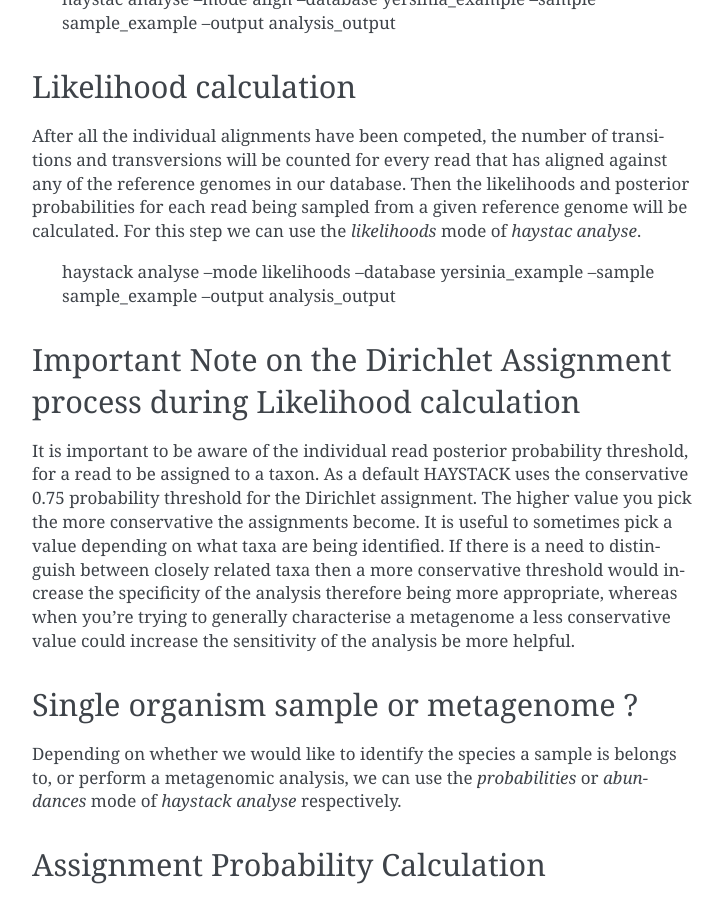
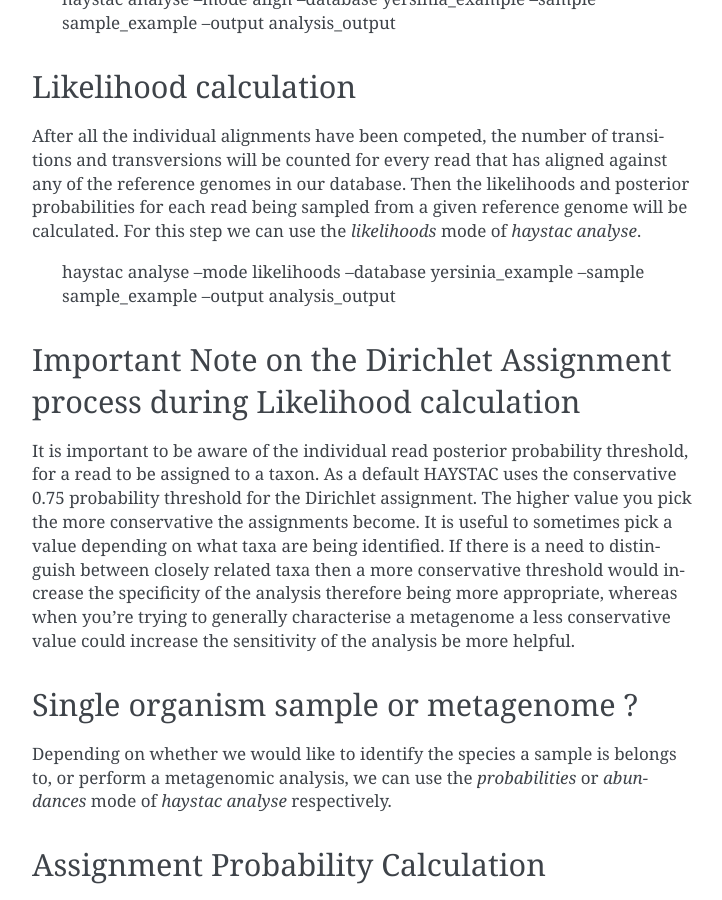
Before and after one commit to antonisdim/haystac, a Sphinx documentation site: the page built from docs/index.rst, in a window 1280 px wide and 900 px high, scrolled down 7263 px. Shown: the whole window, without its empty margins (388-1110 px from the left). Built offline with Sphinx 7.4.7, drawn with Linux system fonts in a browser that asks for light colours; some of the changed text lies outside the part shown.

Commit message:
fix more typos

```diff
--- a/docs/conf.py
+++ b/docs/conf.py
@@ -17,7 +17,7 @@
 
 # -- Project information -----------------------------------------------------
 
-project = "HAYSTACK"
+project = "HAYSTAC"
 # noinspection PyShadowingBuiltins
 copyright = "Copyright 2020, University of Oxford"
 author = "Evangelos A. Dimopoulos, Evan K. Irving-Pease"
--- a/docs/index.rst
+++ b/docs/index.rst
@@ -1,4 +1,4 @@
-HAYSTACK documentation
+HAYSTAC documentation
 ===============================
 
 .. toctree::
@@ -111,7 +111,7 @@
 
 When constructing a database there is always the option to include the species of the representative RefSeq database as well. All you need to do is include the corresponding flag in your command.
 
-    haystack database --mode build --query '("Yersinia"[Organism] OR "Yersinia"[Organism]) AND "complete genome"[All Fields]' --output yersinia_example --refseq-rep
+    haystac database --mode build --query '("Yersinia"[Organism] OR "Yersinia"[Organism]) AND "complete genome"[All Fields]' --output yersinia_example --refseq-rep
 
 Providing custom accessions
 ---------------------------
@@ -124,7 +124,7 @@
 
 The we can simply run the following command
 
-    haystack database --mode build --query '("Yersinia"[Organism] OR "Yersinia"[Organism]) AND "complete genome"[All Fields]' --output yersinia_example --accessions acc_example.txt
+    haystac database --mode build --query '("Yersinia"[Organism] OR "Yersinia"[Organism]) AND "complete genome"[All Fields]' --output yersinia_example --accessions acc_example.txt
 
 Providing custom sequences
 --------------------------
@@ -137,7 +137,7 @@
 
 The we can simply run the following command
 
-    haystack database --mode build --query '("Yersinia"[Organism] OR "Yersinia"[Organism]) AND "complete genome"[All Fields]' --db-output yersinia_example --sequences seq_example.txt
+    haystac database --mode build --query '("Yersinia"[Organism] OR "Yersinia"[Organism]) AND "complete genome"[All Fields]' --db-output yersinia_example --sequences seq_example.txt
 
 Combinations
 ------------
@@ -170,7 +170,7 @@
 Building a mitochondrial DNA database
 -------------------------------------
 
-When a user is providing a query about eukaryotes it is also possible to build a database with only mitochondrial genomes (by default whole genome assemblies will be fetched for a given query). In order to do that a user can specify the `--mtDNA` flag when running `haystack database`. We strongly advise against having a mixed database of full eukaryotic genome assemblies for certain taxa and only mtDNA sequences for other taxa, as this will bias the identifications towards the taxa with full genome assemblies.
+When a user is providing a query about eukaryotes it is also possible to build a database with only mitochondrial genomes (by default whole genome assemblies will be fetched for a given query). In order to do that a user can specify the `--mtDNA` flag when running `haystac database`. We strongly advise against having a mixed database of full eukaryotic genome assemblies for certain taxa and only mtDNA sequences for other taxa, as this will bias the identifications towards the taxa with full genome assemblies.
 
 Preparing a sample for analysis
 -------------------------------
@@ -220,17 +220,17 @@
 
 After all the individual alignments have been competed, the number of transitions and transversions will be counted for every read that has aligned against any of the reference genomes in our database. Then the likelihoods and posterior probabilities for each read being sampled from a given reference genome will be calculated. For this step we can use the `likelihoods` mode of `haystac analyse`.
 
-    haystack analyse --mode likelihoods --database yersinia_example --sample sample_example --output analysis_output
+    haystac analyse --mode likelihoods --database yersinia_example --sample sample_example --output analysis_output
 
 Important Note on the Dirichlet Assignment process during Likelihood calculation
 --------------------------------------------------------------------------------
 
-It is important to be aware of the individual read posterior probability threshold, for a read to be assigned to a taxon. As a default HAYSTACK uses the conservative 0.75 probability threshold for the Dirichlet assignment. The higher value you pick the more conservative the assignments become. It is useful to sometimes pick a value depending on what taxa are being identified. If there is a need to distinguish between closely related taxa then a more conservative threshold would increase the specificity of the analysis therefore being more appropriate, whereas when you're trying to generally characterise a metagenome a less conservative value could increase the sensitivity of the analysis be more helpful.
+It is important to be aware of the individual read posterior probability threshold, for a read to be assigned to a taxon. As a default HAYSTAC uses the conservative 0.75 probability threshold for the Dirichlet assignment. The higher value you pick the more conservative the assignments become. It is useful to sometimes pick a value depending on what taxa are being identified. If there is a need to distinguish between closely related taxa then a more conservative threshold would increase the specificity of the analysis therefore being more appropriate, whereas when you're trying to generally characterise a metagenome a less conservative value could increase the sensitivity of the analysis be more helpful.
 
 Single organism sample or metagenome ?
 --------------------------------------
 
-Depending on whether we would like to identify the species a sample is belongs to, or perform a metagenomic analysis, we can use the `probabilities` or `abundances` mode of `haystack analyse` respectively.
+Depending on whether we would like to identify the species a sample is belongs to, or perform a metagenomic analysis, we can use the `probabilities` or `abundances` mode of `haystac analyse` respectively.
 
 Assignment Probability Calculation
 ----------------------------------
@@ -258,7 +258,7 @@
 Mapdamage analysis
 ------------------
 
-If our samples are ancient we can use mapDamage to estimate the level of deamination in the reads that have aligned to any taxon in our database. For that we can use the `mapdamage` module of haystack. The mapDamage analysis will be performed on the subset of reads that have been uniquely assigned to a taxon through the dirichlet process. This module can be either run independently or after the `haystack reads` module.
+If our samples are ancient we can use mapDamage to estimate the level of deamination in the reads that have aligned to any taxon in our database. For that we can use the `mapdamage` module of haystac. The mapDamage analysis will be performed on the subset of reads that have been uniquely assigned to a taxon through the dirichlet process. This module can be either run independently or after the `haystac reads` module.
 
 Here is an example command
 
@@ -278,8 +278,7 @@
 
   -h, --help            Show this help message and exit
   --cache <path>        Cache folder for storing genomes downloaded from NCBI
-                        and other shared data (default:
-                        /Users/edimopoulos/haystack/cache)
+                        and other shared data (default: ~/cache)
   --clear-cache         Clear the contents of the cache folder, and delete the
                         folder itself (default: False)
   --api-key <code>      Personal NCBI API key (increases max concurrent
@@ -299,7 +298,7 @@
 ----------------
 
 Required arguments:
-  --mode <mode>         Database creation mode for haystack [fetch, index,
+  --mode <mode>         Database creation mode for haystac [fetch, index,
                         build]
   --output <path>       Path to the database output directory
 
```
Also changed, not shown: 3 other files.
